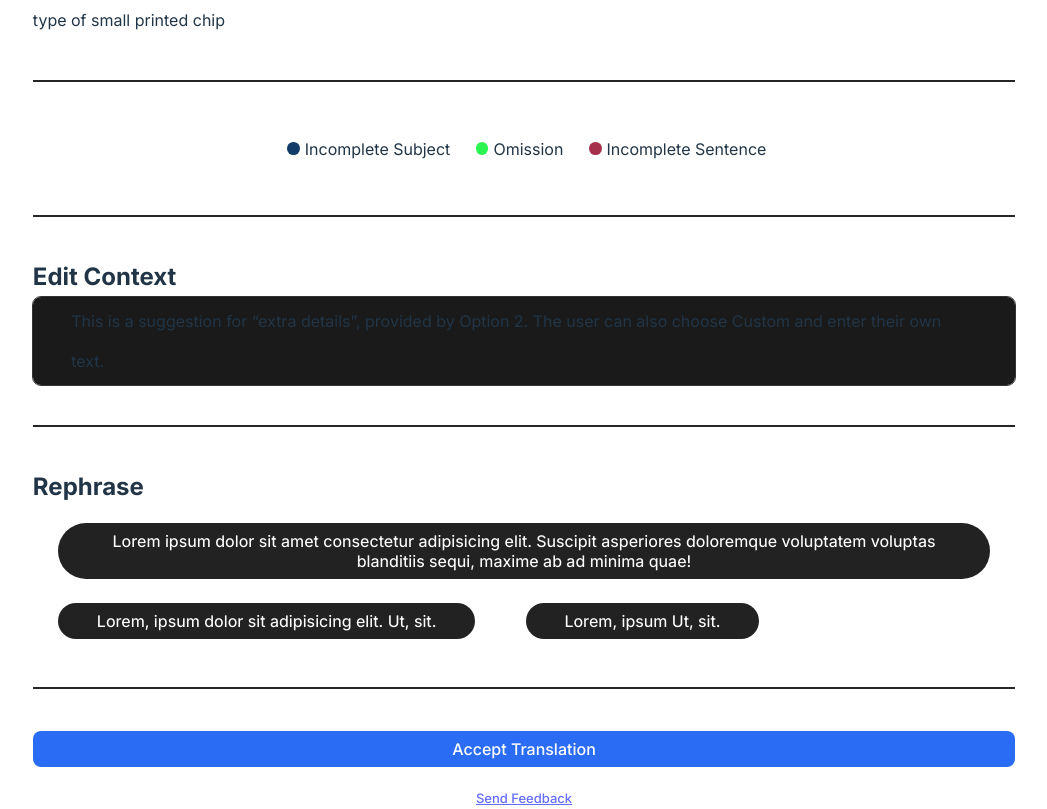
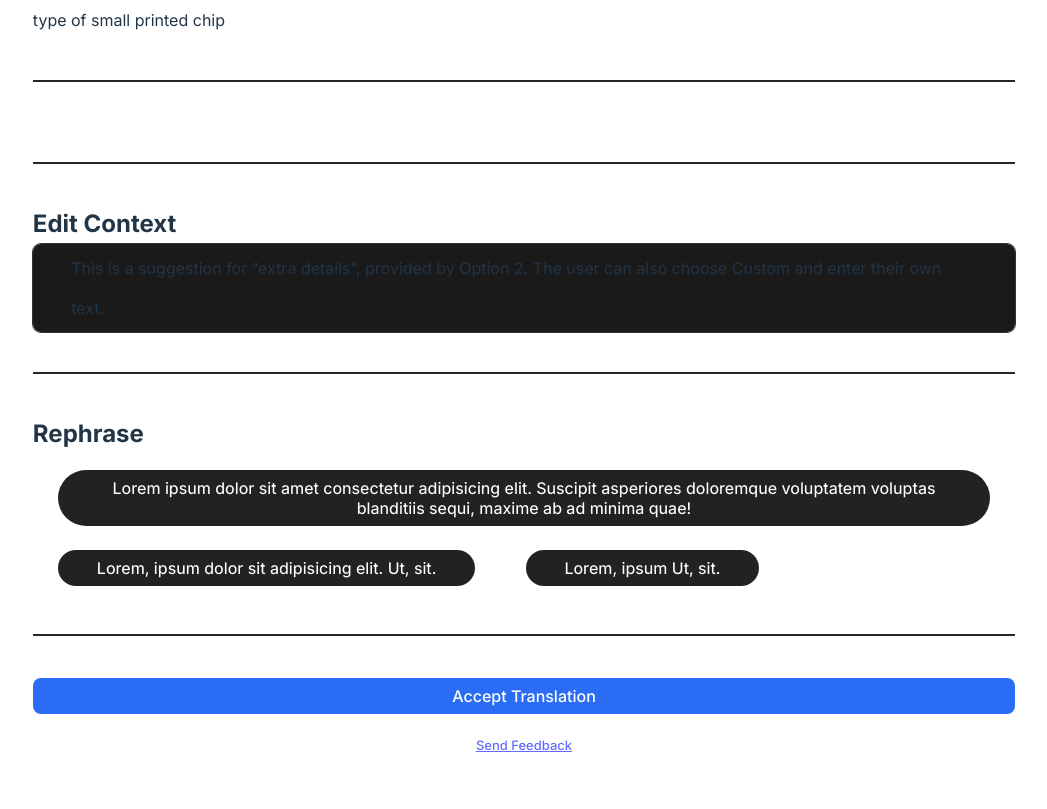
Before and after one commit to MekaelWasti/TranslationCorrect-V2, a React (Vite) app in the folder frontend/: page / in a window 1280 px wide. Shown: the part 872-1681 px from the top of the page, without its empty margins (116-1163 px from the left). After the commit the page ends 1628 px from the top, so only its background shows below. Built offline with nearby package versions, Linux system fonts and the light colour scheme.

Commit message:
updated to dynamically generate legend from /submit_translation response

```diff
--- a/frontend/src/App.tsx
+++ b/frontend/src/App.tsx
@@ -5,6 +5,26 @@ import loadingIconWhite from "./assets/loading_icon_white.svg";
 import DOMPurify from "dompurify";
 import "./App.css";
 import "./index.css";
+
+interface ApiResponse {
+  received_string: string;
+  response: string;
+  spans: {
+    errors: ErrorType[];
+  };
+  highlights: string;
+}
+
+interface ErrorType {
+  original_text: string;
+  translated_text: string;
+  correct_text: string;
+  start_index_orig: number;
+  end_index_orig: number;
+  start_index_translation: number;
+  end_index_translation: number;
+  error_type: string;
+}
 
 const App: React.FC = () => {
   const sourceTextRef = useRef(null);
@@ -19,12 +39,19 @@ const App: React.FC = () => {
   );
   const [translation, setTranslation] = useState("");
   const [error_type, setErrorType] = useState("Incorrect Subject");
+  const [errorLegend, setErrorLegend] = useState<{ error_type: string, color: string }[]>([]);
   const [isLoading, setIsLoading] = useState(false);
   const [popupStyle, setPopupStyle] = useState({
     top: 0,
     left: 0,
     display: "none",
   });
+
+  const errorColors: { [key: string]: string } = {
+    "Incorrect Subject": "#113c6a",
+    "Omission": "#2CF551",
+    "Incomplete Sentence": "#A5304C",
+  };
 
   const handleInputBoxChange = (e: React.ChangeEvent<HTMLTextAreaElement>) => {
     const userInput = e.currentTarget.value;
@@ -55,13 +82,21 @@ const App: React.FC = () => {
         throw new Error(`HTTP error! status: ${response.status}`);
       }
 
-      const data = await response.json();
+      const data: ApiResponse = await response.json();
       setIsLoading(false);
       setTranslation(data.response);
 
       console.log(data.highlights);
       const sanitized = DOMPurify.sanitize(data.highlights);
       setSanitizedHtmlString(sanitized);
+
+      const uniqueErrors = Array.from(new Set(data.spans.errors.map((error: ErrorType) => error.error_type)));
+      const legendItems = uniqueErrors.map((error_type: string) => ({
+        error_type,
+        color: errorColors[error_type] || "#FFFFFF",
+      }));
+
+      setErrorLegend(legendItems);
     } catch (error) {
       console.error("Error:", error);
       setIsLoading(false);
@@ -186,27 +221,15 @@ const App: React.FC = () => {
         <hr className="divider" />
         <div className="error-legend-section">
           <ul>
-            <li>
-              <div
-                className="color-label"
-                style={{ backgroundColor: "#113c6a" }}
-              ></div>
-              <p>Incomplete Subject</p>
-            </li>
-            <li>
-              <div
-                className="color-label"
-                style={{ backgroundColor: "#2CF551" }}
-              ></div>
-              <p>Omission</p>
-            </li>
-            <li>
-              <div
-                className="color-label"
-                style={{ backgroundColor: "#A5304C" }}
-              ></div>
-              <p>Incomplete Sentence</p>
-            </li>
+            {errorLegend.map((legend, index) => (
+              <li key={index}>
+                <div
+                  className="color-label"
+                  style={{ backgroundColor: legend.color }}
+                ></div>
+                <p>{legend.error_type}</p>
+              </li>
+            ))}
           </ul>
         </div>
         <hr className="divider" />
```
